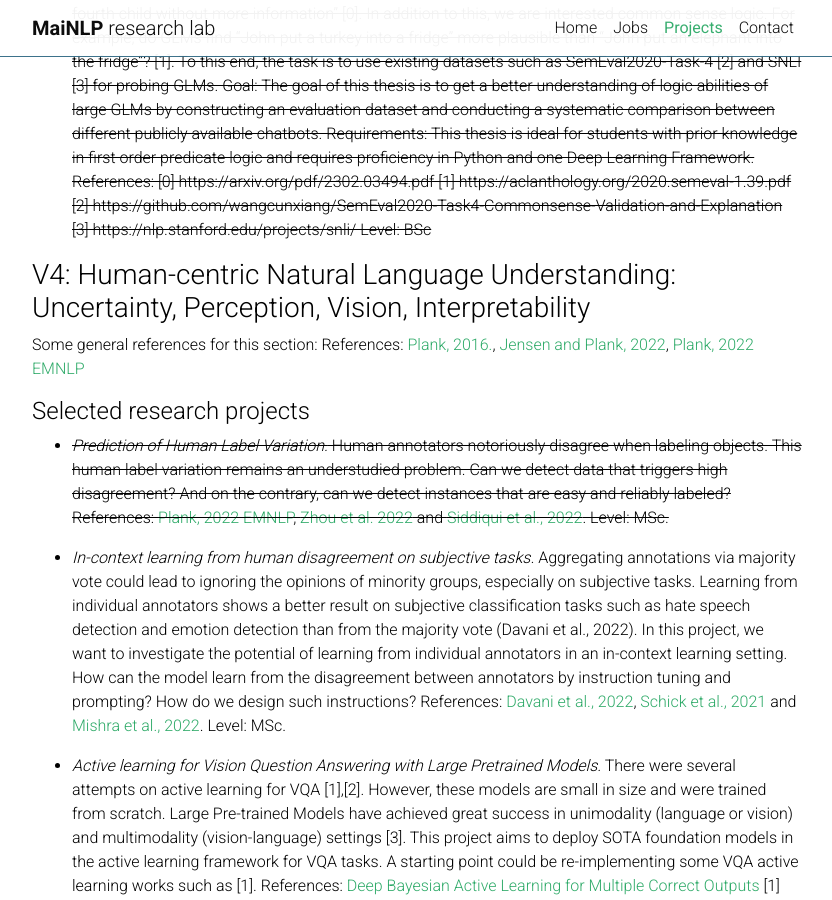
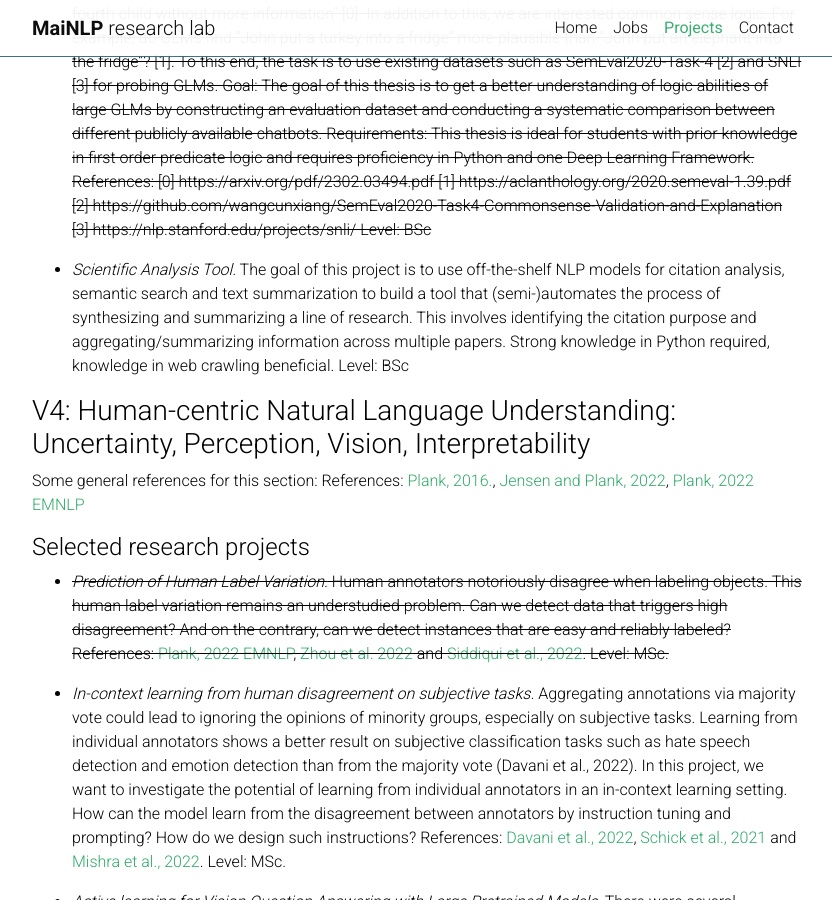
Before and after one commit to mainlp/mainlp.github.io, a Jekyll site: the page built from _pages/projects.md, in a window 1280 px wide and 900 px high, scrolled down 6459 px. Shown: the whole window, without its empty margins (223-1055 px from the left). Built offline with Jekyll 4.4.1, drawn with Linux system fonts in a browser that asks for light colours; emoji names are drawn with the system emoji font; comment, search, counter and statistics services are not loaded; a style sheet for code colours, icons or effects is not loaded.

Commit message:
Update projects.md

```diff
--- a/_pages/projects.md
+++ b/_pages/projects.md
@@ -164,6 +164,7 @@ References:
 [3] https://nlp.stanford.edu/projects/snli/
 Level: BSc~~
 
+- *Scientific Analysis Tool.* The goal of this project is to use off-the-shelf NLP models for citation analysis, semantic search and text summarization to build a tool that (semi-)automates the process of synthesizing and summarizing a line of research. This involves identifying the citation purpose and aggregating/summarizing information across multiple papers. Strong knowledge in Python required, knowledge in web crawling beneficial. Level: BSc
 
 ### V4: Human-centric Natural Language Understanding: Uncertainty, Perception, Vision, Interpretability
 
```
